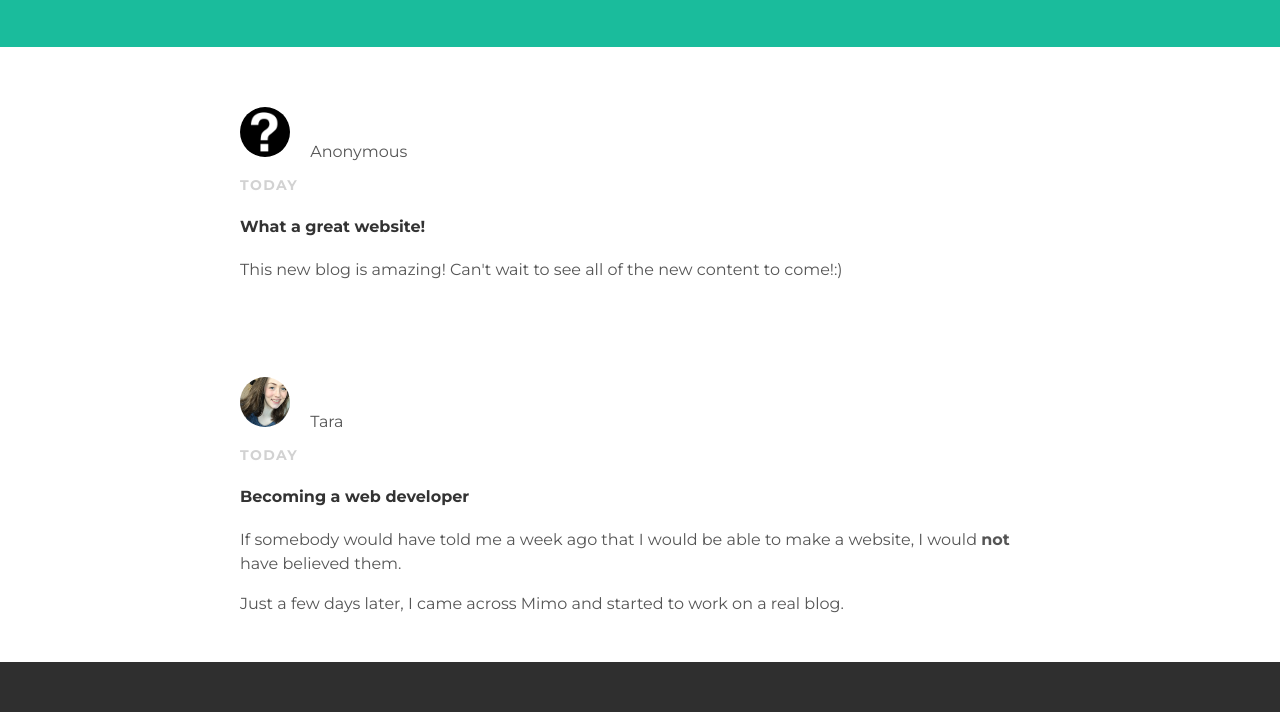
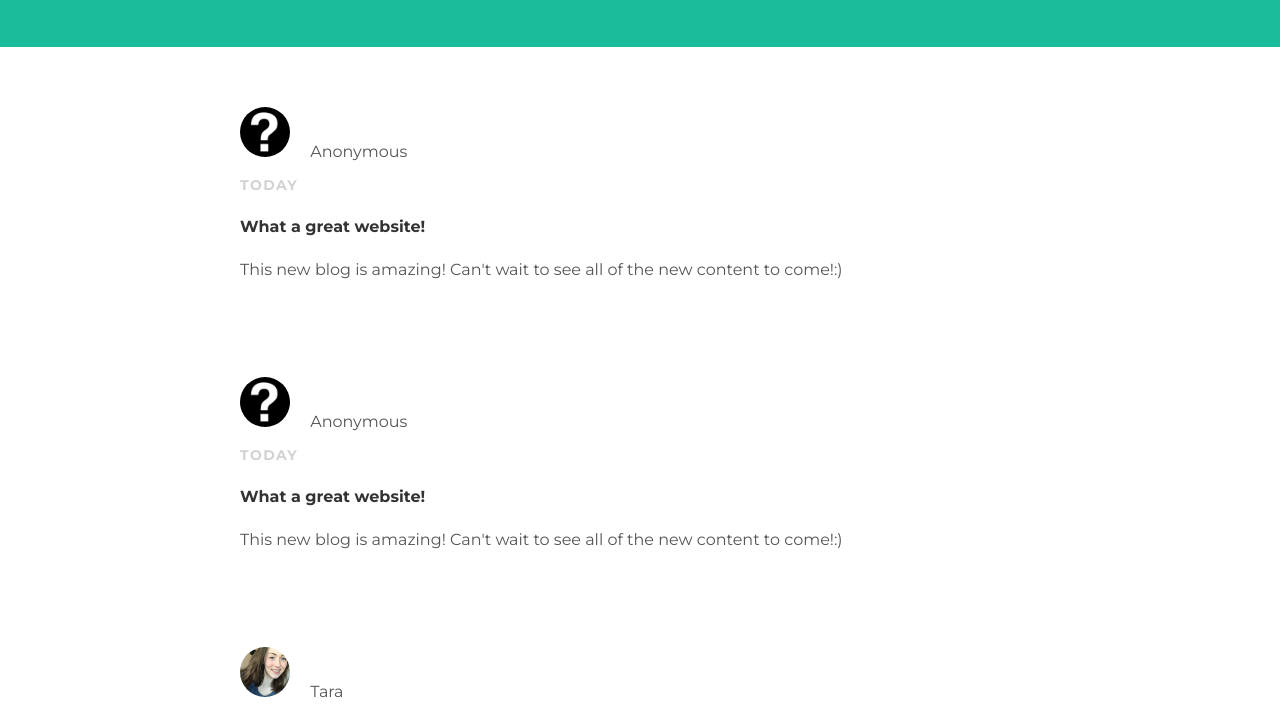
Before and after one commit to taraforletta/taraforletta.github.io, a plain HTML site: page index.html in a window 1280 px wide. Shown: the part 103-815 px from the top of the page. Drawn offline with Linux system fonts and the light colour scheme.

Commit message:
Update index.html

```diff
--- a/index.html
+++ b/index.html
@@ -14,6 +14,20 @@
         </ul>
       </div>
     </div>
+    <div id="content">
+      <div class="post-container">
+        <div class="post">
+          <div class="post-author">
+            <img src="Anonymous.jpg">
+            <span>Anonymous</span>
+          </div>
+          <p class="post-date">Today</p>
+          <h4 class="post-title">What a great website!</h4>
+          <div class="post-content">
+            <p>This new blog is amazing! Can't wait to see all of the new content to come!:)</p>
+          </div>
+        </div>
+      </div>
     <div id="content">
       <div class="post-container">
         <div class="post">
```
